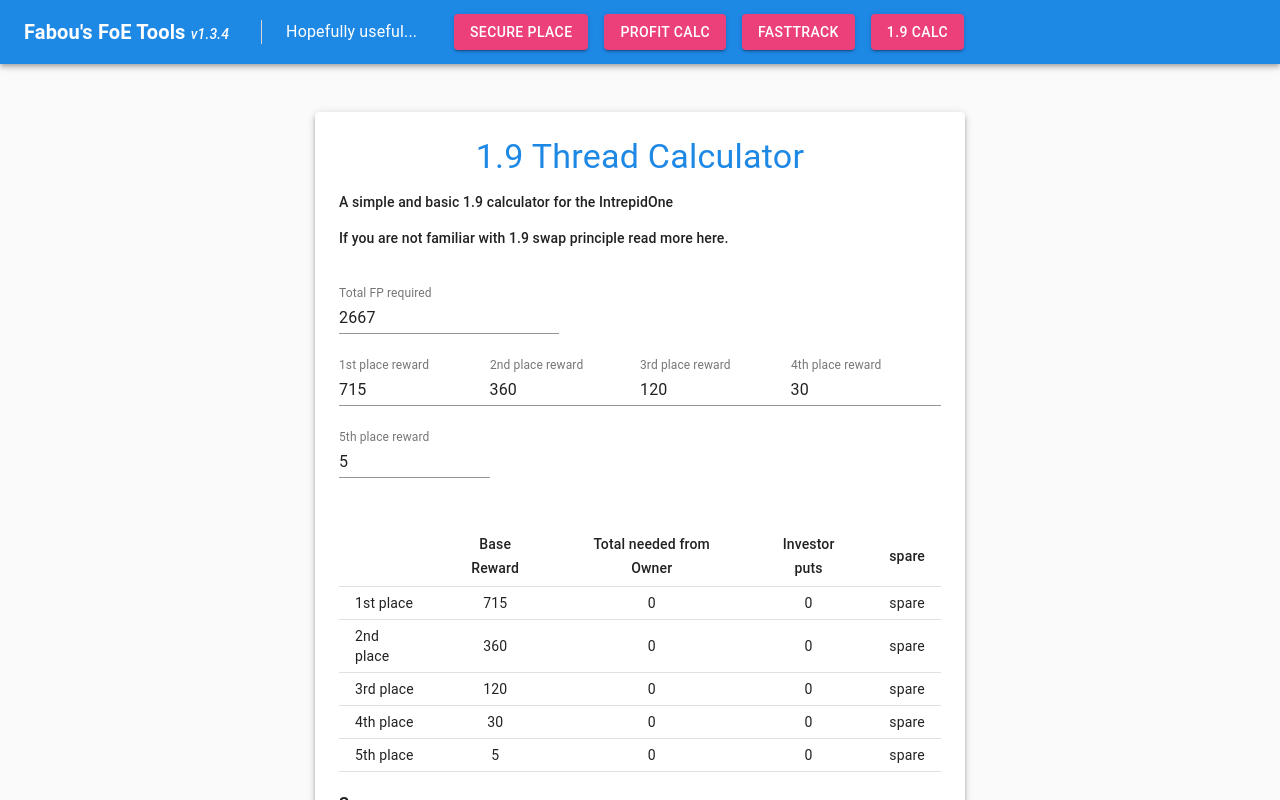
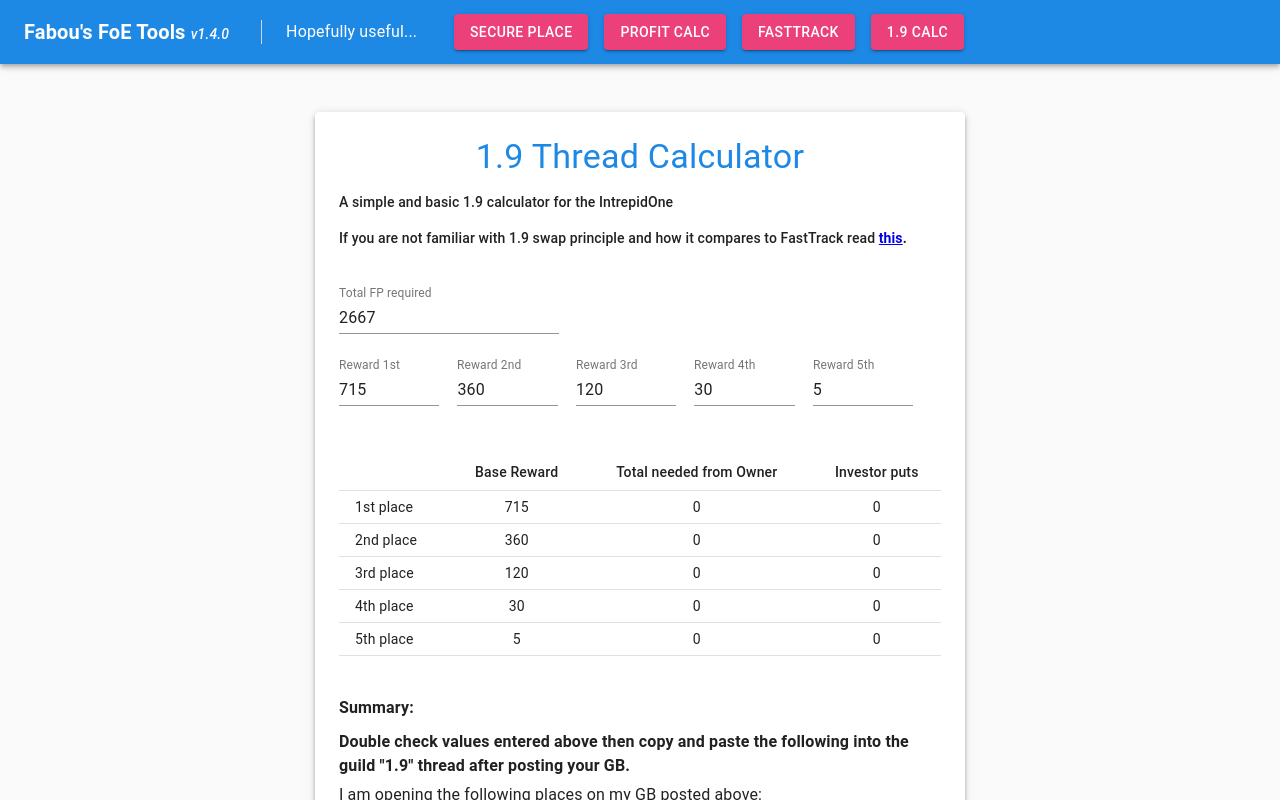
Before and after one commit to fabou78/forgecalc, a React (Create React App) app: page / in a window 1280 px wide. Shown: the top 800 px of the page. Built offline with nearby package versions, Linux system fonts and the light colour scheme.

Commit message:
Removed spare column and some UI changes

```diff
--- a/package.json
+++ b/package.json
@@ -2,7 +2,7 @@
   "//": "http://fasttrackv2.s3-website.eu-west-2.amazonaws.com",
   "homepage": "https://fabou78.github.io/forgecalc/",
   "name": "forgecalc",
-  "version": "1.3.2",
+  "version": "1.4.0",
   "private": true,
   "dependencies": {
     "@material-ui/core": "^4.4.3",
--- a/src/components/Navbar.jsx
+++ b/src/components/Navbar.jsx
@@ -45,7 +45,7 @@ class Navbar extends Component {
           <Grid item xs={12} className={classes.flex}>
             <Toolbar>
               <Typography variant='h6' color='inherit'>
-                <strong>Fabou's FoE Tools</strong> <span className={classes.version}> v1.3.4</span>
+                <strong>Fabou's FoE Tools</strong> <span className={classes.version}> v1.4.0</span>
               </Typography>
               <div className={classes.productLogo}>
                 <Typography color='inherit'>
--- a/src/components/One9.jsx
+++ b/src/components/One9.jsx
@@ -31,7 +31,7 @@ const styles = theme => ({
     },
   },
   result: {
-    marginTop: 30
+    marginTop: 10
   },
   info: {
     marginTop: 20
@@ -213,7 +213,8 @@ class One9 extends Component {
                 <p fontStyle="italic">A simple and basic 1.9 calculator for the IntrepidOne</p>
               </Typography>
               <Typography className={classes.info2} variant='subtitle2'>
-                If you are not familiar with 1.9 swap principle read more here.
+                If you are not familiar with 1.9 swap principle and how it compares to FastTrack read&nbsp;
+                <strong><a href="https://github.com/fabou78/forgecalc/blob/master/README.md" target="_blank">this</a>.</strong>
               </Typography><br></br>
             </Grid>
             <Grid item xs={12}>
@@ -227,52 +228,52 @@ class One9 extends Component {
                 onChange={this.handleChange}
               />
             </Grid>
-            <Grid item xs={3}>
+            <Grid item xs={2}>
               <TextField
                 value={this.state.reward1}
                 error={this.state.fielderror}
                 name='reward1'
-                label='1st place reward'
+                label='Reward 1st'
                 type='number'
                 margin='normal'
                 onChange={this.handleChange}
               />
-            </Grid>
-            <Grid item xs={3}>
+            </Grid>&nbsp;&nbsp;&nbsp;&nbsp;&nbsp;
+            <Grid item xs={2}>
               <TextField
                 value={this.state.reward2}
                 name='reward2'
-                label='2nd place reward'
+                label='Reward 2nd'
                 type='number'
                 margin='normal'
                 onChange={this.handleChange}
               />
-            </Grid>
-            <Grid item xs={3}>
+            </Grid>&nbsp;&nbsp;&nbsp;&nbsp;&nbsp;
+            <Grid item xs={2}>
               <TextField
                 value={this.state.reward3}
                 name='reward3'
-                label='3rd place reward'
+                label='Reward 3rd'
                 type='number'
                 margin='normal'
                 onChange={this.handleChange}
               />
-            </Grid>
-            <Grid item xs={3}>
+            </Grid>&nbsp;&nbsp;&nbsp;&nbsp;&nbsp;
+            <Grid item xs={2}>
               <TextField
                 value={this.state.reward4}
                 name='reward4'
-                label='4th place reward'
+                label='Reward 4th'
                 type='number'
                 margin='normal'
                 onChange={this.handleChange}
               />
-            </Grid>
-            <Grid item xs={3}>
+            </Grid>&nbsp;&nbsp;&nbsp;&nbsp;&nbsp;
+            <Grid item xs={2}>
               <TextField
                 value={this.state.reward5}
                 name='reward5'
-                label='5th place reward'
+                label='Reward 5th'
                 type='number'
                 margin='normal'
                 onChange={this.handleChange}
@@ -291,7 +292,6 @@ class One9 extends Component {
                         <TableCell align="center">Base Reward</TableCell>
                         <TableCell align="center">Total needed from Owner</TableCell>
                         <TableCell align="center">Investor puts</TableCell>
-                        <TableCell align="center">spare</TableCell>
                       </TableRow>
                     </Fragment>
                   }
@@ -305,7 +305,6 @@ class One9 extends Component {
                         <TableCell align="center">{this.state.reward1}</TableCell>
                         <TableCell align="center">{this.state.owner_tot1}</TableCell>
                         <TableCell align="center">{this.state.arcbonus1}</TableCell>
-                        <TableCell align="center">spare</TableCell>
                       </TableRow>
                     </Fragment>
                   }
@@ -318,7 +317,6 @@ class One9 extends Component {
                         <TableCell align="center">{this.state.reward2}</TableCell>
                         <TableCell align="center">{this.state.owner_tot2}</TableCell>
                         <TableCell align="center">{this.state.arcbonus2}</TableCell>
-                        <TableCell align="center">spare</TableCell>
                       </TableRow>
                     </Fragment>
                   }
@@ -332,7 +330,6 @@ class One9 extends Component {
                         <TableCell align="center">{this.state.reward3}</TableCell>
                         <TableCell align="center">{this.state.owner_tot3}</TableCell>
                         <TableCell align="center">{this.state.arcbonus3}</TableCell>
-                        <TableCell align="center">spare</TableCell>
                       </TableRow>
                     </Fragment>
                   }
@@ -347,7 +344,6 @@ class One9 extends Component {
                         <TableCell align="center">{this.state.reward4}</TableCell>
                         <TableCell align="center">{this.state.owner_tot4}</TableCell>
                         <TableCell align="center">{this.state.arcbonus4}</TableCell>
-                        <TableCell align="center">spare</TableCell>
                       </TableRow>
                     </Fragment>
                   }
@@ -364,7 +360,6 @@ class One9 extends Component {
                         <TableCell align="center">{this.state.reward5}</TableCell>
                         <TableCell align="center">{this.state.owner_tot5}</TableCell>
                         <TableCell align="center">{this.state.arcbonus5}</TableCell>
-                        <TableCell align="center">spare</TableCell>
                       </TableRow>
                     </Fragment>
                   }
@@ -376,13 +371,13 @@ class One9 extends Component {
               {(!isNaN(this.state.totfpreq) && this.state.totfpreq!==0 &&
                 !isNaN(this.state.reward1) && this.state.reward1!==0 && this.state.fielderror===false) &&
                 <Fragment>
-                  <br></br>
+                  <br></br><br></br>
                   <Typography variant='body1' align='left' >
                     <strong>Summary: </strong>
                   </Typography>
                   <Typography>{this.state.summessage}</Typography>
                   <Typography className={classes.result}>
-                    <strong>Double check values entered above then copy and paste the following into the guild "1.9" thread after posting your GB</strong>
+                    <strong>Double check values entered above then copy and paste the following into the guild "1.9" thread after posting your GB.</strong>
                   </Typography>
                   <Typography className={classes.info2}>
                     I am opening the following places on my GB posted above:
@@ -393,7 +388,7 @@ class One9 extends Component {
                     {(this.state.msg4!=='') && <Typography>&nbsp;&nbsp;{this.state.msg4}<br></br></Typography>}
                     {(this.state.msg5!=='') && <Typography>&nbsp;&nbsp;{this.state.msg5}<br></br></Typography>}
                     <br></br>
-                    <strong>NOTE:</strong> Please make sure you post in order 1st, 2nd, 3rd & 4th (un-ordered posting has caused some issues in the past).
+                    {/* <strong>NOTE:</strong> Please make sure you post in order 1st, 2nd, 3rd & 4th (un-ordered posting has caused some issues in the past). */}
                   </Typography>
                 </Fragment>
               }
@@ -405,7 +400,7 @@ class One9 extends Component {
               <Typography color='secondary'>
                 <Info className={classes.icon} />
                 <span className={classes.icon}>
-                  &nbsp; As of now the calc only works for GB at 0 FP. If your GB already has FP please DO NOT use this calc and another cal.
+                  &nbsp; As of now the calc only works for GB at 0 FP. If your GB already has FP please DO NOT use this calc and try another one.
                 </span>
               </Typography>
             </Grid>
```
